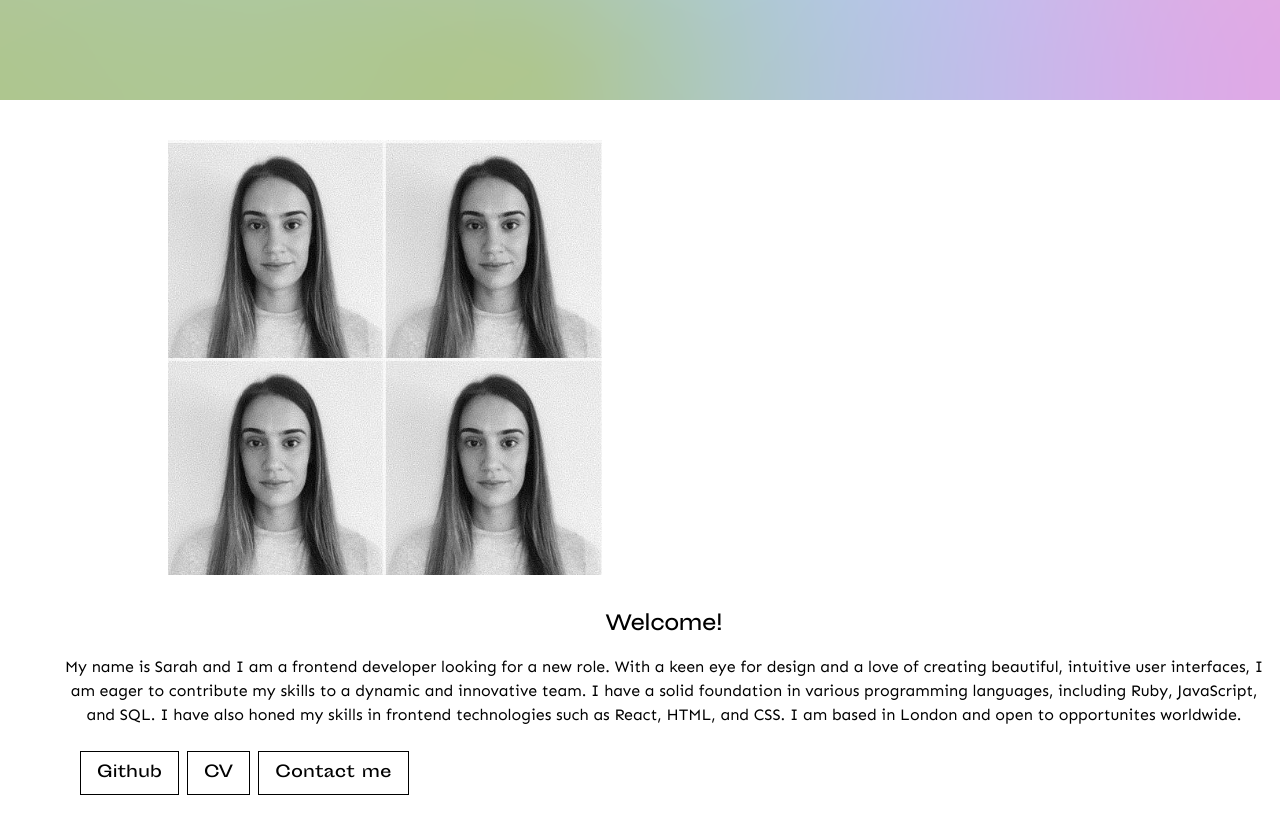
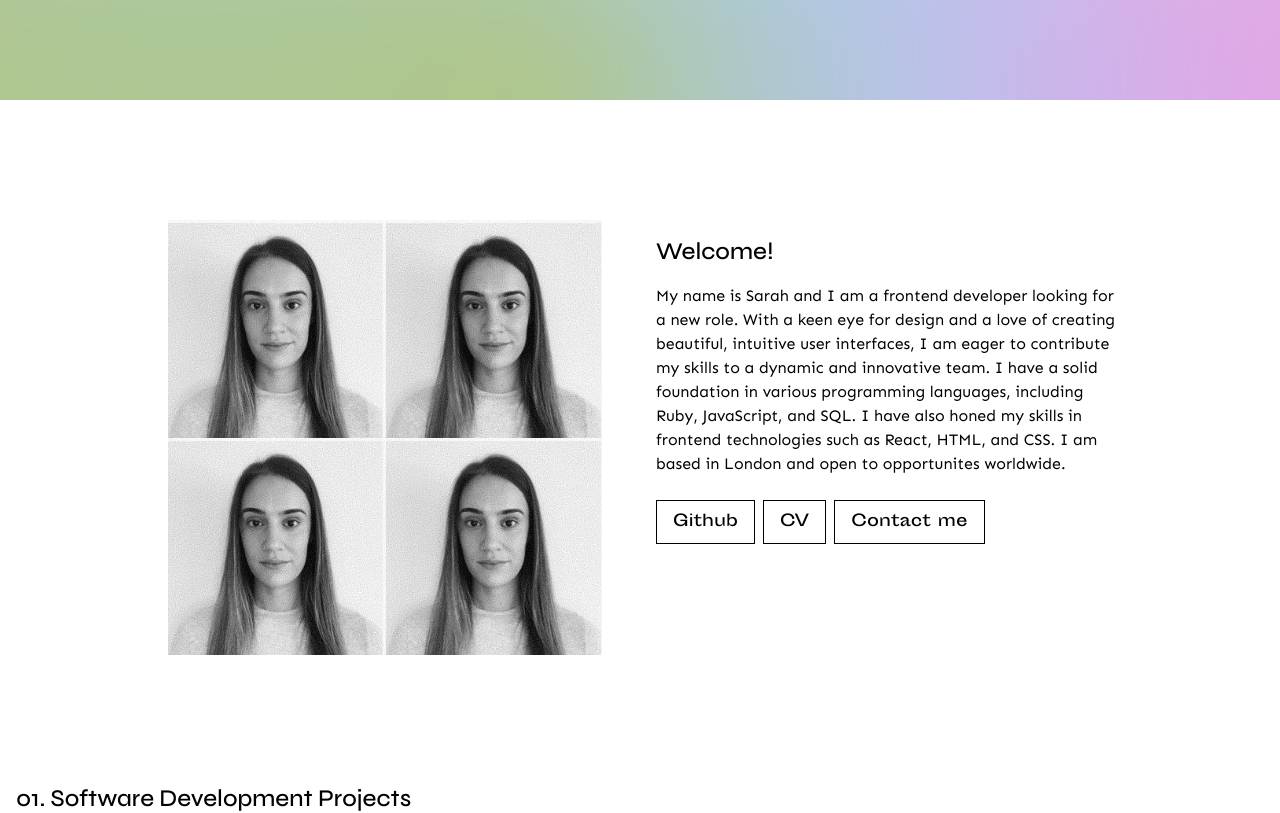
Before and after one commit to sarahdavies186/portfolio, a Next.js app: page / in a window 1280 px wide. Shown: the part 700-1513 px from the top of the page. Built offline with nearby package versions, Linux system fonts and the light colour scheme.

Commit message:
updated destop view

```diff
--- a/components/AboutMe.js
+++ b/components/AboutMe.js
@@ -3,13 +3,13 @@ import Sarah from "../public/Sarah.jpeg";
 
 export default function AboutMe() {
   return (
-    <div className="grid grid-rows-2">
-      <div className="flex items-center md:pl-40 md:pr-40">
+    <div className="grid grid-rows-2 md:grid-cols-2 md:grid-rows-1 md:pt-20 pb-10">
+      <div className="flex items-center md:pl-40">
         <Image src={Sarah} alt="Image 1" width={450} height={450} className="p-2" />
       </div>
-      <div className="p-4 md:ml-12">
-        <h3 className="font-syne-medium text-2xl pt-2 pb-2 text-center">Welcome!</h3>
-        <p className="font-sen pt-2 mb-8 text-center">
+      <div className="p-4 md:pr-40">
+        <h3 className="font-syne-medium text-2xl pt-2 pb-2 text-center md:text-left">Welcome!</h3>
+        <p className="font-sen pt-2 mb-8 text-center md:text-left">
           My name is Sarah and I am a frontend developer looking for a new role.
           With a keen eye for design and a love of creating beautiful, intuitive
           user interfaces, I am eager to contribute my skills to a dynamic and
@@ -18,7 +18,7 @@ export default function AboutMe() {
           skills in frontend technologies such as React, HTML, and CSS. I am
           based in London and open to opportunites worldwide.
         </p>
-        <div className="ml-4">
+        <div className="ml-4 md:ml-0">
         <a
           className="font-sportinggrotesqueregular bg-transparent py-2 px-4 border mt-2"
           href="https://github.com/sarahdavies186"
```
